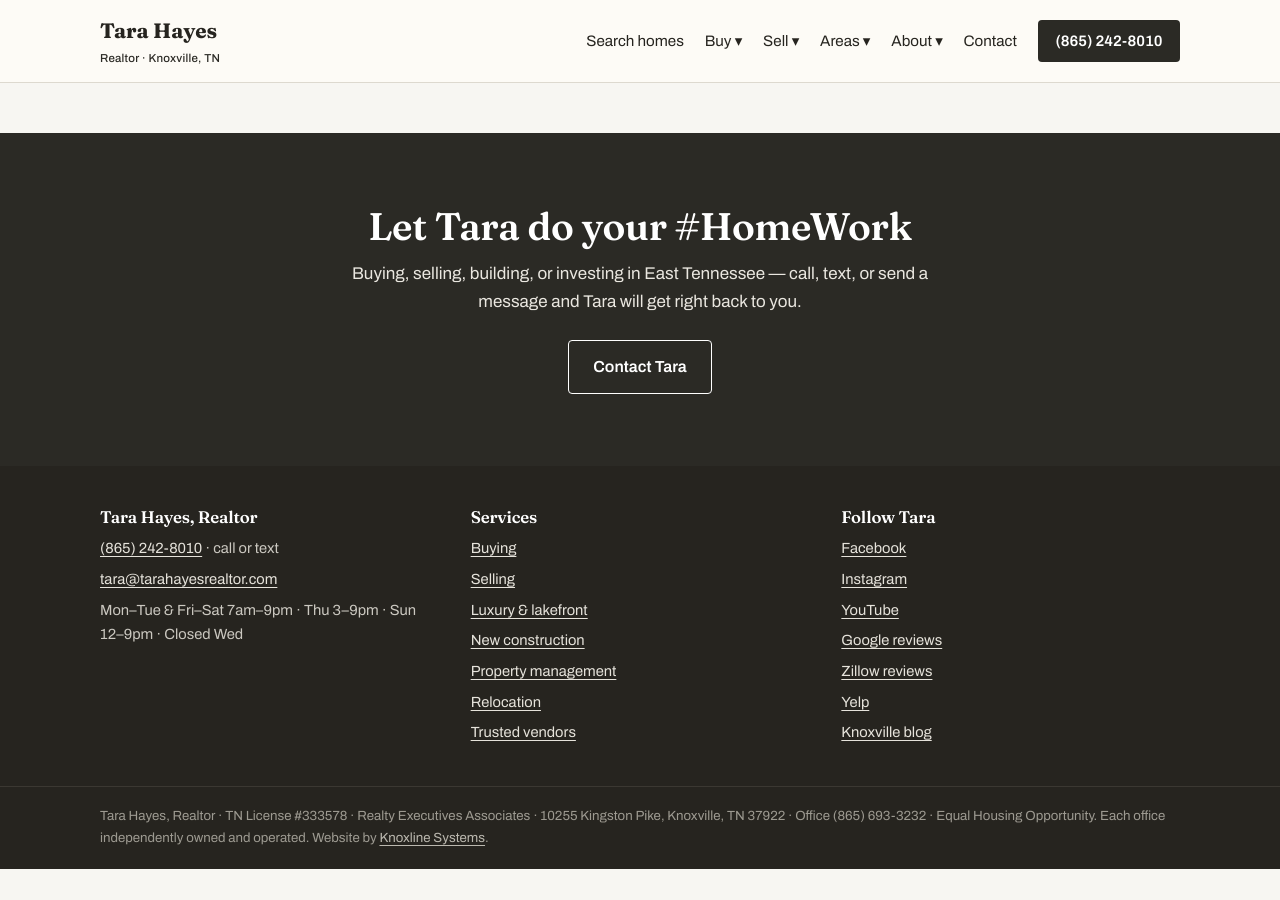
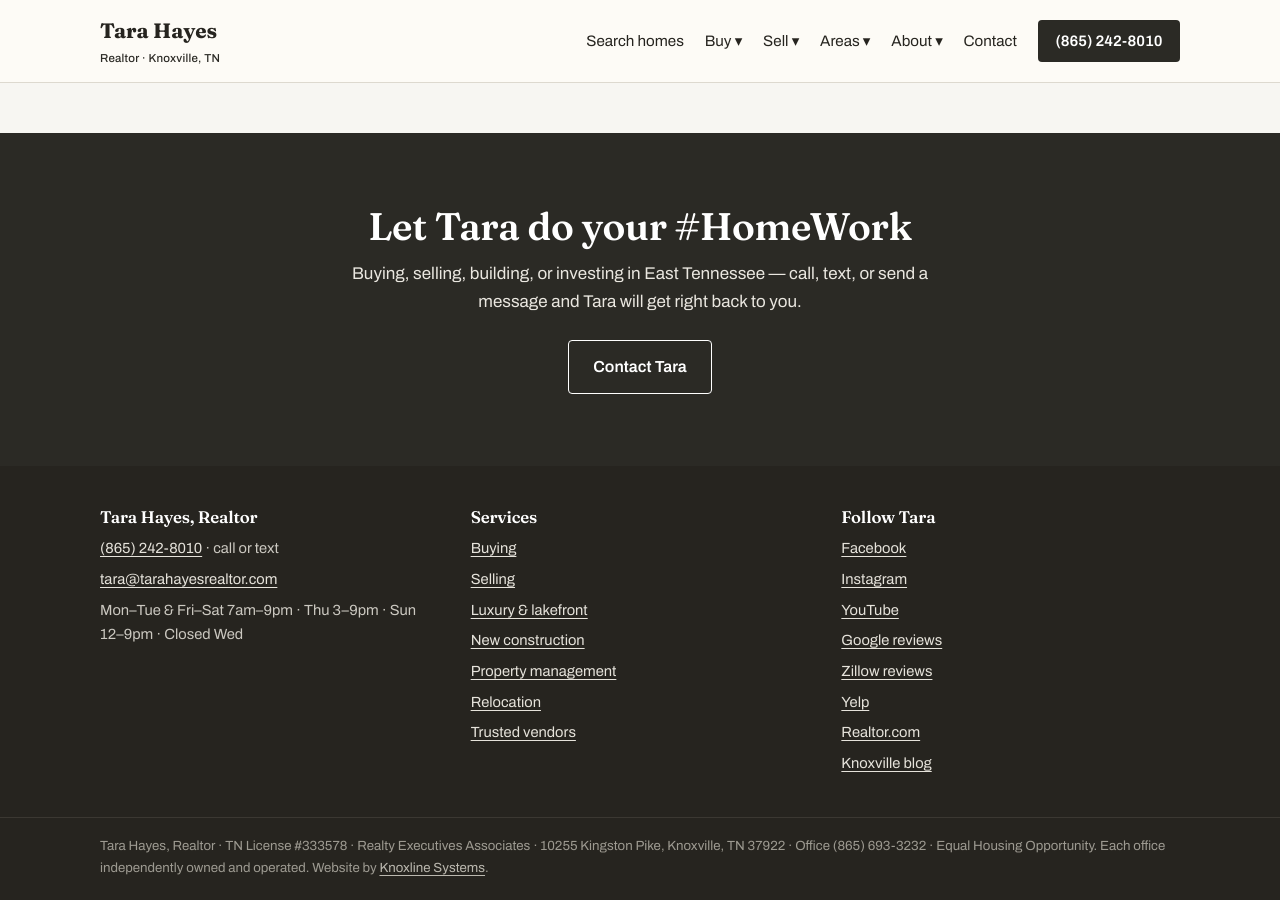
Before and after one commit to Westyn3/tara-hayes-realtor, a Jekyll site: the page built from index.html, in a window 1280 px wide and 900 px high, scrolled down 4328 px. Built offline with Jekyll 4.4.1, drawn with Linux system fonts in a browser that asks for light colours; before the commit the page ends 5197 px from its top, so only the background shows below that.

Commit message:
Link Tara's Realtor.com profile: schema sameAs and footer
Co-Authored-By: Claude Fable 5 <noreply@anthropic.com>
Claude-Session: https://claude.ai/code/session_017Tdkj31mQYZtdN1yVPKqVk

```diff
--- a/_layouts/default.html
+++ b/_layouts/default.html
@@ -97,6 +97,7 @@
       "https://www.pinterest.com/Realtorinahat",
       "https://www.zillow.com/profile/THayesRealtor",
       "https://www.yelp.com/biz/tara-hayes-realtor-knoxville-2",
+      "https://www.realtor.com/realestateagents/5696a5417e54f70100202abf",
       "https://www.realtyexecutives.com/agent/tara-hayes",
       "https://share.google/xOEFqvZ0yqdStShjJ"
     ],
@@ -251,6 +252,7 @@
         <li><a href="https://share.google/xOEFqvZ0yqdStShjJ">Google reviews</a></li>
         <li><a href="https://www.zillow.com/profile/THayesRealtor">Zillow reviews</a></li>
         <li><a href="https://www.yelp.com/biz/tara-hayes-realtor-knoxville-2">Yelp</a></li>
+        <li><a href="https://www.realtor.com/realestateagents/5696a5417e54f70100202abf">Realtor.com</a></li>
         <li><a href="{{ '/blog.html' | relative_url }}">Knoxville blog</a></li>
       </ul>
     </div>
```
